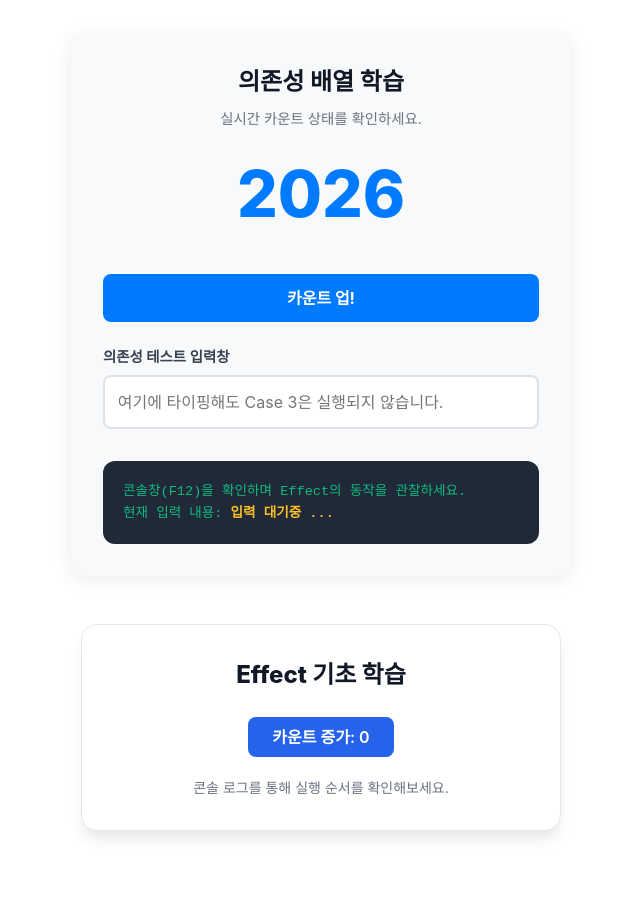
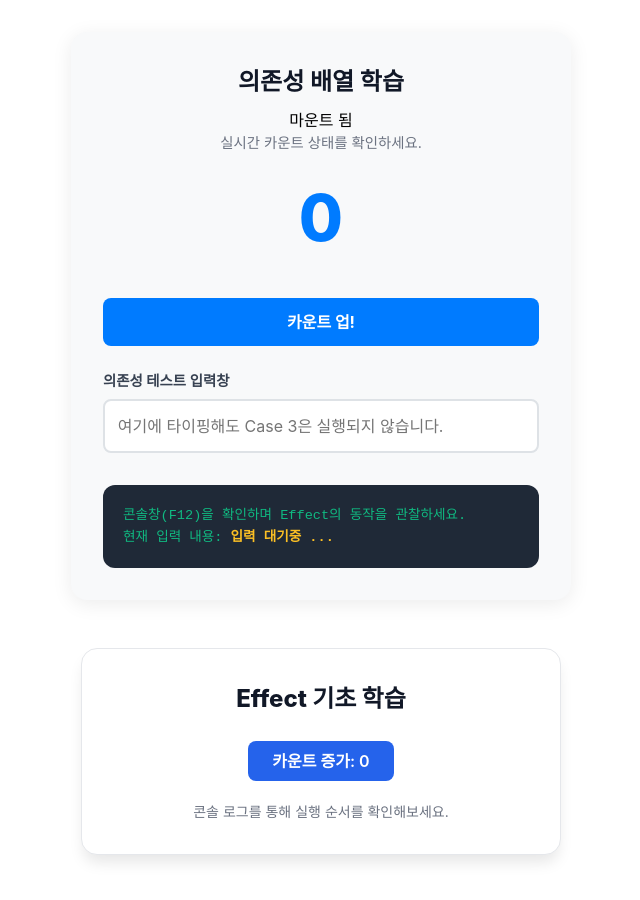
Before and after one commit to songha-5/learn-react, a React (Vite) app in the folder 05-이펙트-비동기-통신/: page / in a window 1280 px wide. Shown: the top 900 px of the page, without its empty margins (319-959 px from the left). Before the commit the page ends 879 px from the top, so only its background shows below. Built offline with nearby package versions, Linux system fonts and the light colour scheme.

Commit message:
학습 : 마운트 상태

```diff
--- a/05-이펙트-비동기-통신/src/components/EffectDependencies/EffectDependencies.tsx
+++ b/05-이펙트-비동기-통신/src/components/EffectDependencies/EffectDependencies.tsx
@@ -10,7 +10,8 @@ export default function EffectDependencies() {
   const [text, setText] = useState('')
 
   // - 마운트 상태
-  const [mounted] = useState(false)
+  // 리액트 앱이 마운트 전이다
+  const [mounted, setMounted] = useState(false)
 
   // 이펙트 설정 (종속성 / 의존성 (Dependencies: Array))
   // useEffect(() => {
@@ -22,8 +23,12 @@ export default function EffectDependencies() {
   // 상황2. 의존성 배열이 비어있는 경우
   // [] 종속성이 비어있는 경우 화면 렌더될때 이펙트 함수의 로직이 한번만 실행
   useEffect(() => {
-    const currentYear = new Date().getFullYear()
-    setCount(currentYear)
+    // const currentYear = new Date().getFullYear()
+    // setCount(currentYear)
+
+    // 언마운트
+    // 리액트 앱이 마운트 됨
+    setMounted(true)
   }, [])
 
   // 상황3. 의존성 배열에 특정 값이 포함된 경우
@@ -33,10 +38,13 @@ export default function EffectDependencies() {
     document.title = `현재 카운트 값 ${count}`
   }, [count])
 
+  const mountedISOTime = mounted ? new Date().toISOString() : undefined
+
   return (
     <article className={S.container}>
       <header className={S.display}>
         <h2>의존성 배열 학습</h2>
+        <output>{mounted ? '마운트 됨' : '마운트 안됨'}</output>
         <p className={S.description}>실시간 카운트 상태를 확인하세요.</p>
         <output className={S.countOutput} aria-live="polite" aria-atomic="true">
           {count}
@@ -77,7 +85,7 @@ export default function EffectDependencies() {
         <p>콘솔창(F12)을 확인하며 Effect의 동작을 관찰하세요.</p>
         <p>
           현재 입력 내용:
-          <ins className={S.textHighlight}>{text || '입력 대기중 ...'}</ins>
+          <ins dateTime={mountedISOTime} className={S.textHighlight}>{text || '입력 대기중 ...'}</ins>
         </p>
       </footer>
     </article>
```
